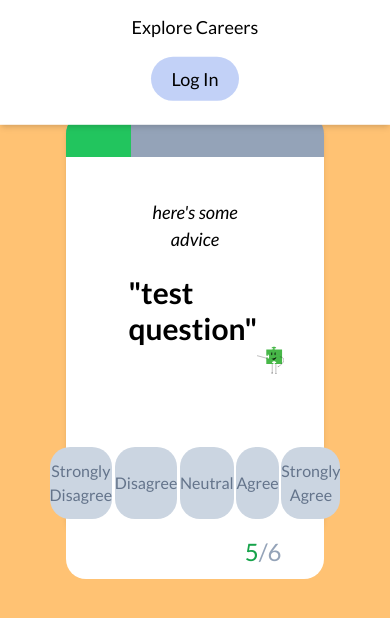
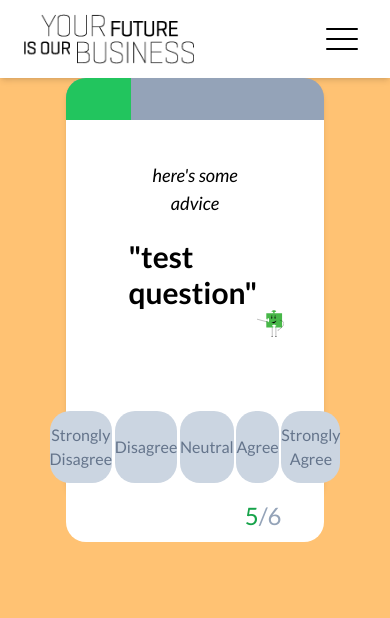
Before and after one commit to ucsc-blueprint/yfiob2, a React (Create React App) app: page / in a window 390 px wide. Shown: the top 618 px of the page. Built offline with nearby package versions, Linux system fonts and the light colour scheme.

Commit message:
fixed swipe styling

```diff
--- a/src/components/Navbar.jsx
+++ b/src/components/Navbar.jsx
@@ -6,11 +6,10 @@ export const Navbar = () => {
 	const [isOpen, setIsOpen] = useState(false);
 
 	return (
-		<div className="bg-white shadow-md font-lato ">
-			<div className="flex items-center justify-between p-6">
-
+		<div className="bg-white shadow-md font-lato">
+			<div className="flex items-center justify-between p-6 h-[20vw] md:h-auto">
 				{/* Logo */}
-			<div className="py-2 grow-[100]">
+				<div className="py-2 grow-[100] z-30">
 					<NavLink to={"/"}>
 						<img width={170} src={YFIOBLogo} alt="YFIOB Logo" />
 					</NavLink>
@@ -42,9 +41,15 @@ export const Navbar = () => {
 
 				{/* Navigation Links - Desktop */}
 				<div className="hidden md:flex space-x-6">
-          		<NavLink to="/" className="px-3 hover:text-[#4C78E7] py-1">Home</NavLink>
-          		<NavLink to="/take-quiz" className="px-3 hover:text-[#4C78E7] py-1">Take Quiz!</NavLink>
-          		<NavLink to="/explore-careers" className="px-3 hover:text-[#4C78E7] py-1">Explore Careers</NavLink>
+					<NavLink to="/" className="px-3 hover:text-[#4C78E7] py-1">
+						Home
+					</NavLink>
+					<NavLink to="/take-quiz" className="px-3 hover:text-[#4C78E7] py-1">
+						Take Quiz!
+					</NavLink>
+					<NavLink to="/explore-careers" className="px-3 hover:text-[#4C78E7] py-1">
+						Explore Careers
+					</NavLink>
 				</div>
 
 				{/* Log In Button - Desktop */}
@@ -58,14 +63,38 @@ export const Navbar = () => {
 			{/* Navigation Links - Mobile */}
 
 			<div
-				className={`absolute top-20 left-0 w-full bg-white shadow-md flex flex-col items-center space-y-4 py-6 transition-transform duration-300 md:hidden ${
-          			isOpen ? "translate-y-0" : "-translate-y-[80%]"
+				className={`absolute top-20 z-0 left-0 w-full bg-white shadow-md flex flex-col items-center  transition-transform duration-300 md:hidden p-6 ${
+					isOpen ? "translate-y-0" : "-translate-y-[200%]"
 				}`}
 			>
-				<NavLink to="/" onClick={() => setIsOpen(false)} className="text-lg text-black hover:text-blue-600">Home</NavLink>
-       			<NavLink to="/take-quiz" onClick={() => setIsOpen(false)} className="text-lg text-black hover:text-blue-600">Take Quiz!</NavLink>
-       			<NavLink to="/explore-careers" onClick={() => setIsOpen(false)} className="text-lg text-black hover:text-blue-600">Explore Careers</NavLink>
-        		<NavLink to="/login" onClick={() => setIsOpen(false)} className="text-lg text-black bg-[#4C78E757] px-5 py-2 rounded-full hover:text-white">Log In</NavLink>
+				<NavLink
+					to="/"
+					onClick={() => setIsOpen(false)}
+					className="text-lg text-black hover:text-blue-600 z-10"
+				>
+					Home
+				</NavLink>
+				<NavLink
+					to="/take-quiz"
+					onClick={() => setIsOpen(false)}
+					className="text-lg text-black hover:text-blue-600 z-10"
+				>
+					Take Quiz!
+				</NavLink>
+				<NavLink
+					to="/explore-careers"
+					onClick={() => setIsOpen(false)}
+					className="text-lg text-black hover:text-blue-600 z-10"
+				>
+					Explore Careers
+				</NavLink>
+				<NavLink
+					to="/login"
+					onClick={() => setIsOpen(false)}
+					className="text-lg text-black bg-[#4C78E757] px-5 py-2 rounded-full hover:text-white z-10"
+				>
+					Log In
+				</NavLink>
 			</div>
 		</div>
 	);
```
Lines whose indentation alone changed are shown as unchanged.
